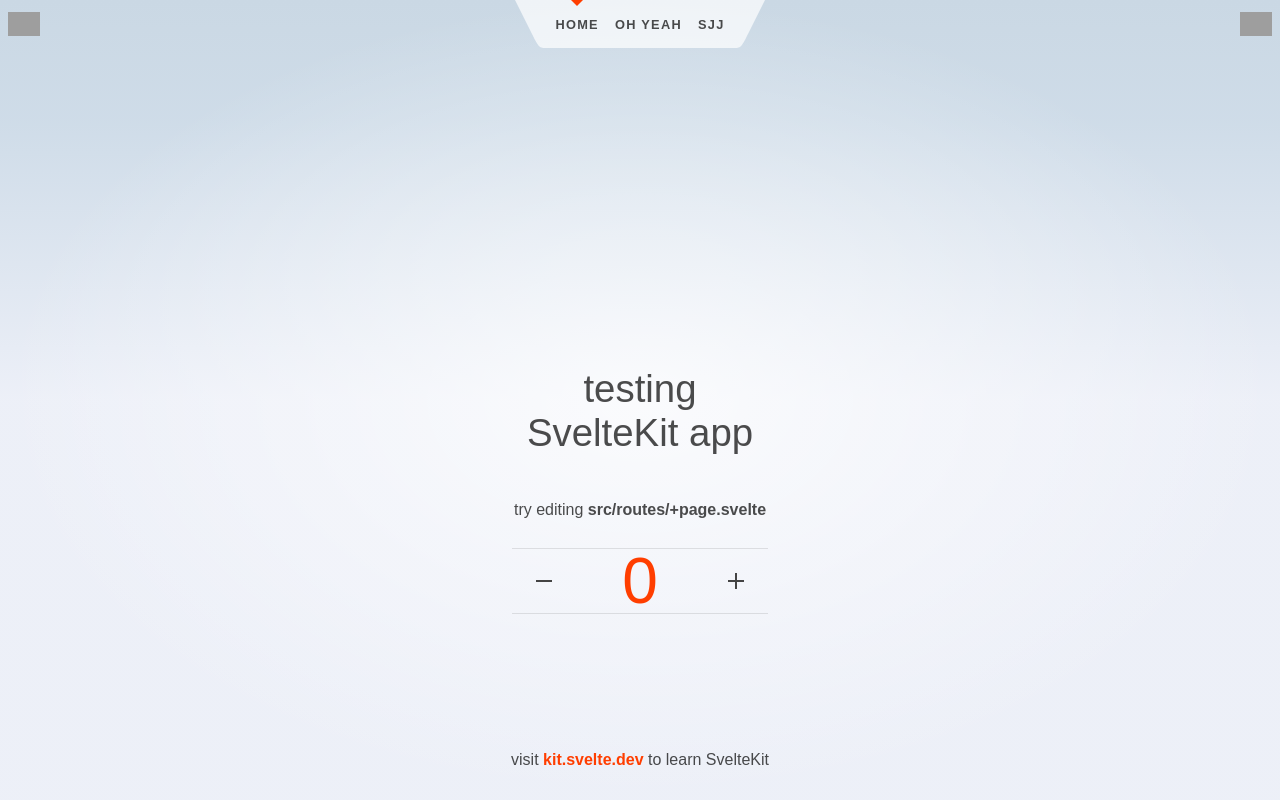
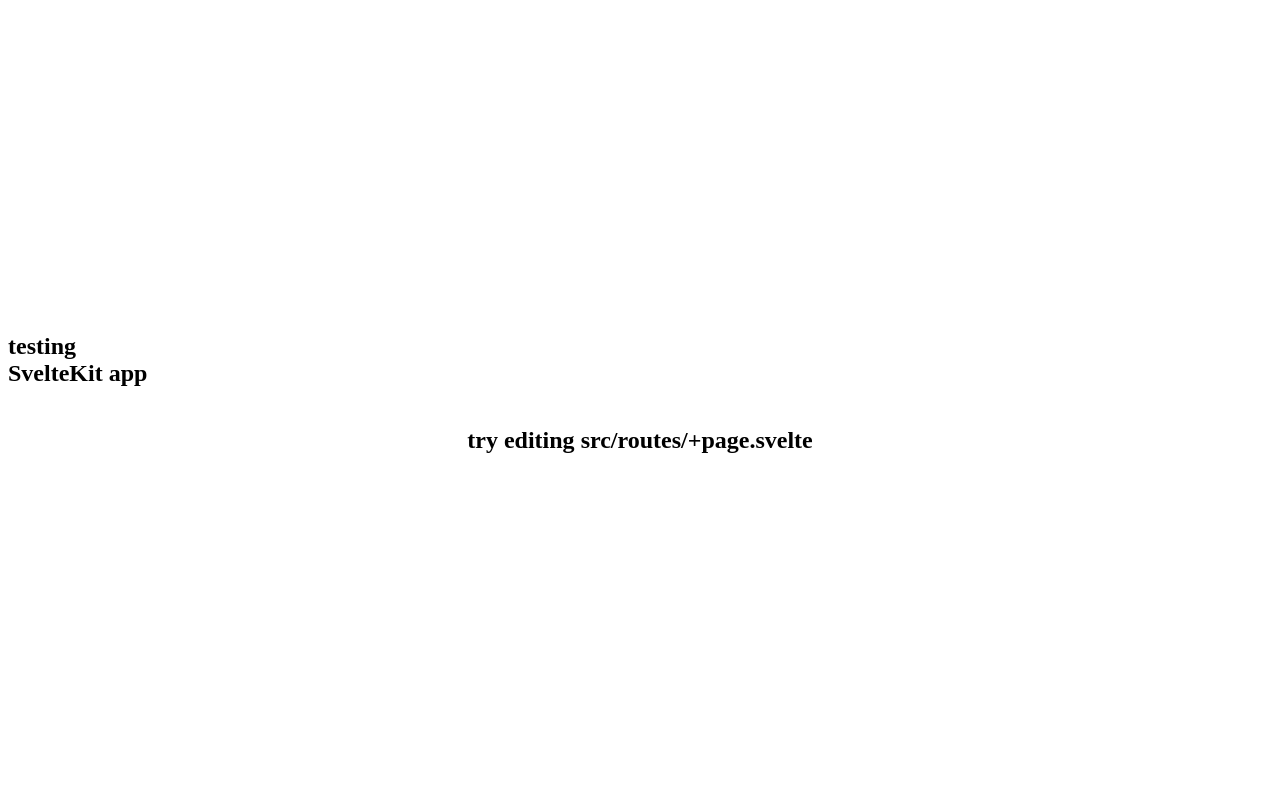
Before and after one commit to non-cs-people/petr-makr, a SvelteKit app in the folder frontend/: page / in a window 1280 px wide. Built offline with nearby package versions, Linux system fonts and the light colour scheme; grey boxes are pictures that could not be loaded.

Commit message:
refactor: remove main page elements

```diff
--- a/frontend/src/routes/+layout.svelte
+++ /dev/null
@@ -1,53 +0,0 @@
-<script>
-	import Header from './Header.svelte';
-	import './styles.css';
-</script>
-
-<div class="app">
-	<Header />
-
-	<main>
-		<slot />
-	</main>
-
-	<footer>
-		<p>visit <a href="https://kit.svelte.dev">kit.svelte.dev</a> to learn SvelteKit</p>
-	</footer>
-</div>
-
-<style>
-	.app {
-		display: flex;
-		flex-direction: column;
-		min-height: 100vh;
-	}
-
-	main {
-		flex: 1;
-		display: flex;
-		flex-direction: column;
-		padding: 1rem;
-		width: 100%;
-		max-width: 64rem;
-		margin: 0 auto;
-		box-sizing: border-box;
-	}
-
-	footer {
-		display: flex;
-		flex-direction: column;
-		justify-content: center;
-		align-items: center;
-		padding: 12px;
-	}
-
-	footer a {
-		font-weight: bold;
-	}
-
-	@media (min-width: 480px) {
-		footer {
-			padding: 12px 0;
-		}
-	}
-</style>
--- a/frontend/src/routes/+page.svelte
+++ b/frontend/src/routes/+page.svelte
@@ -1,5 +1,5 @@
 <script>
-	import Counter from './Counter.svelte';
+	// import Counter from './Counter.svelte';
 	// import welcome from '$lib/images/svelte-welcome.webp';
 	// import welcome_fallback from '$lib/images/svelte-welcome.png';
 </script>
@@ -25,7 +25,7 @@
 		try editing <strong>src/routes/+page.svelte</strong>
 	</h2>
 
-	<Counter />
+	<!-- <Counter /> -->
 </section>
 
 <style>
--- a/frontend/src/routes/+page.ts
+++ /dev/null
@@ -1,3 +0,0 @@
-// since there's no dynamic data here, we can prerender
-// it so that it gets served as a static asset in production
-export const prerender = true;
--- a/frontend/src/routes/Counter.svelte
+++ /dev/null
@@ -1,102 +0,0 @@
-<script lang="ts">
-	import { spring } from 'svelte/motion';
-
-	let count = 0;
-
-	const displayed_count = spring();
-	$: displayed_count.set(count);
-	$: offset = modulo($displayed_count, 1);
-
-	function modulo(n: number, m: number) {
-		// handle negative numbers
-		return ((n % m) + m) % m;
-	}
-</script>
-
-<div class="counter">
-	<button on:click={() => (count -= 1)} aria-label="Decrease the counter by one">
-		<svg aria-hidden="true" viewBox="0 0 1 1">
-			<path d="M0,0.5 L1,0.5" />
-		</svg>
-	</button>
-
-	<div class="counter-viewport">
-		<div class="counter-digits" style="transform: translate(0, {100 * offset}%)">
-			<strong class="hidden" aria-hidden="true">{Math.floor($displayed_count + 1)}</strong>
-			<strong>{Math.floor($displayed_count)}</strong>
-		</div>
-	</div>
-
-	<button on:click={() => (count += 1)} aria-label="Increase the counter by one">
-		<svg aria-hidden="true" viewBox="0 0 1 1">
-			<path d="M0,0.5 L1,0.5 M0.5,0 L0.5,1" />
-		</svg>
-	</button>
-</div>
-
-<style>
-	.counter {
-		display: flex;
-		border-top: 1px solid rgba(0, 0, 0, 0.1);
-		border-bottom: 1px solid rgba(0, 0, 0, 0.1);
-		margin: 1rem 0;
-	}
-
-	.counter button {
-		width: 2em;
-		padding: 0;
-		display: flex;
-		align-items: center;
-		justify-content: center;
-		border: 0;
-		background-color: transparent;
-		touch-action: manipulation;
-		font-size: 2rem;
-	}
-
-	.counter button:hover {
-		background-color: var(--color-bg-1);
-	}
-
-	svg {
-		width: 25%;
-		height: 25%;
-	}
-
-	path {
-		vector-effect: non-scaling-stroke;
-		stroke-width: 2px;
-		stroke: #444;
-	}
-
-	.counter-viewport {
-		width: 8em;
-		height: 4em;
-		overflow: hidden;
-		text-align: center;
-		position: relative;
-	}
-
-	.counter-viewport strong {
-		position: absolute;
-		display: flex;
-		width: 100%;
-		height: 100%;
-		font-weight: 400;
-		color: var(--color-theme-1);
-		font-size: 4rem;
-		align-items: center;
-		justify-content: center;
-	}
-
-	.counter-digits {
-		position: absolute;
-		width: 100%;
-		height: 100%;
-	}
-
-	.hidden {
-		top: -100%;
-		user-select: none;
-	}
-</style>
--- a/frontend/src/routes/Header.svelte
+++ /dev/null
@@ -1,129 +0,0 @@
-<script>
-	import { page } from '$app/stores';
-	import logo from '$lib/images/svelte-logo.svg';
-	import github from '$lib/images/github.svg';
-</script>
-
-<header>
-	<div class="corner">
-		<a href="https://kit.svelte.dev">
-			<img src={logo} alt="SvelteKit" />
-		</a>
-	</div>
-
-	<nav>
-		<svg viewBox="0 0 2 3" aria-hidden="true">
-			<path d="M0,0 L1,2 C1.5,3 1.5,3 2,3 L2,0 Z" />
-		</svg>
-		<ul>
-			<li aria-current={$page.url.pathname === '/' ? 'page' : undefined}>
-				<a href="/">Home</a>
-			</li>
-			<li aria-current={$page.url.pathname === '/about' ? 'page' : undefined}>
-				<a href="/about">oh yeah</a>
-			</li>
-			<li aria-current={$page.url.pathname.startsWith('/sverdle') ? 'page' : undefined}>
-				<a href="/sverdle">Sjj</a>
-			</li>
-		</ul>
-		<svg viewBox="0 0 2 3" aria-hidden="true">
-			<path d="M0,0 L0,3 C0.5,3 0.5,3 1,2 L2,0 Z" />
-		</svg>
-	</nav>
-
-	<div class="corner">
-		<a href="https://github.com/sveltejs/kit">
-			<img src={github} alt="GitHub" />
-		</a>
-	</div>
-</header>
-
-<style>
-	header {
-		display: flex;
-		justify-content: space-between;
-	}
-
-	.corner {
-		width: 3em;
-		height: 3em;
-	}
-
-	.corner a {
-		display: flex;
-		align-items: center;
-		justify-content: center;
-		width: 100%;
-		height: 100%;
-	}
-
-	.corner img {
-		width: 2em;
-		height: 2em;
-		object-fit: contain;
-	}
-
-	nav {
-		display: flex;
-		justify-content: center;
-		--background: rgba(255, 255, 255, 0.7);
-	}
-
-	svg {
-		width: 2em;
-		height: 3em;
-		display: block;
-	}
-
-	path {
-		fill: var(--background);
-	}
-
-	ul {
-		position: relative;
-		padding: 0;
-		margin: 0;
-		height: 3em;
-		display: flex;
-		justify-content: center;
-		align-items: center;
-		list-style: none;
-		background: var(--background);
-		background-size: contain;
-	}
-
-	li {
-		position: relative;
-		height: 100%;
-	}
-
-	li[aria-current='page']::before {
-		--size: 6px;
-		content: '';
-		width: 0;
-		height: 0;
-		position: absolute;
-		top: 0;
-		left: calc(50% - var(--size));
-		border: var(--size) solid transparent;
-		border-top: var(--size) solid var(--color-theme-1);
-	}
-
-	nav a {
-		display: flex;
-		height: 100%;
-		align-items: center;
-		padding: 0 0.5rem;
-		color: var(--color-text);
-		font-weight: 700;
-		font-size: 0.8rem;
-		text-transform: uppercase;
-		letter-spacing: 0.1em;
-		text-decoration: none;
-		transition: color 0.2s linear;
-	}
-
-	a:hover {
-		color: var(--color-theme-1);
-	}
-</style>
```
